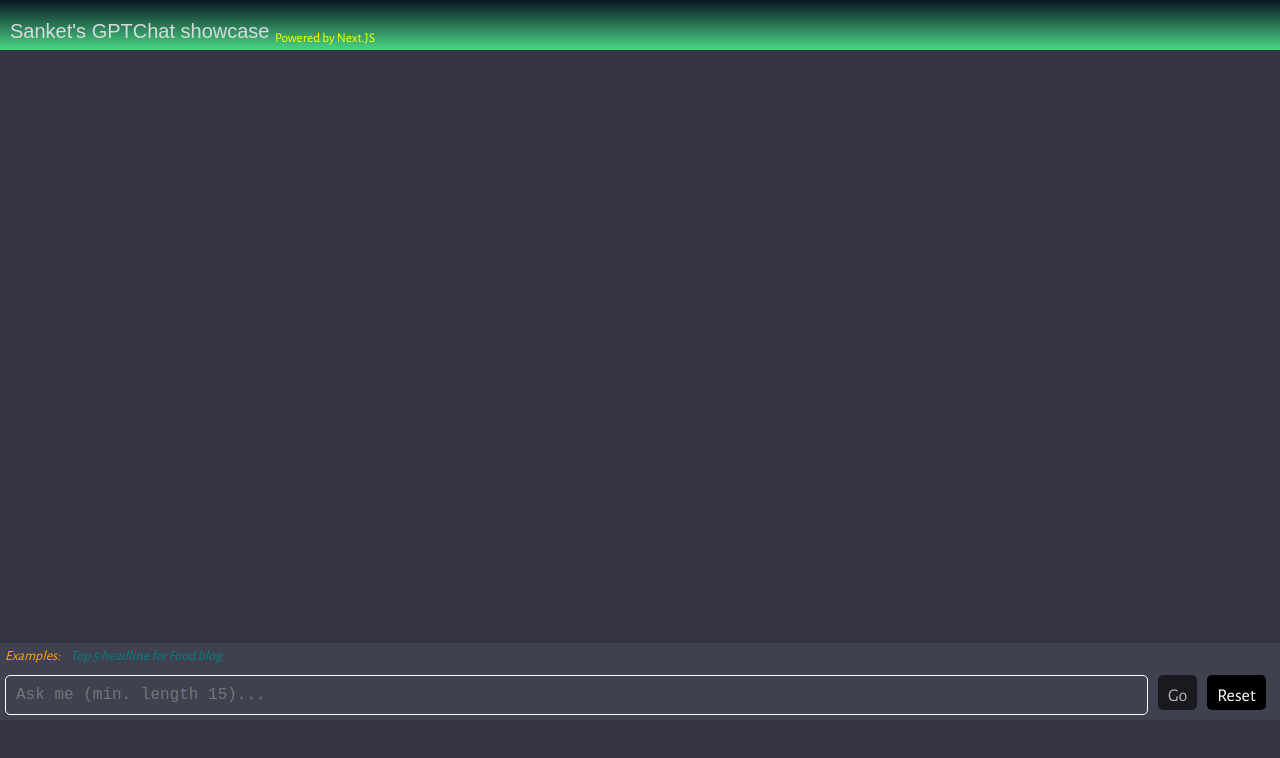
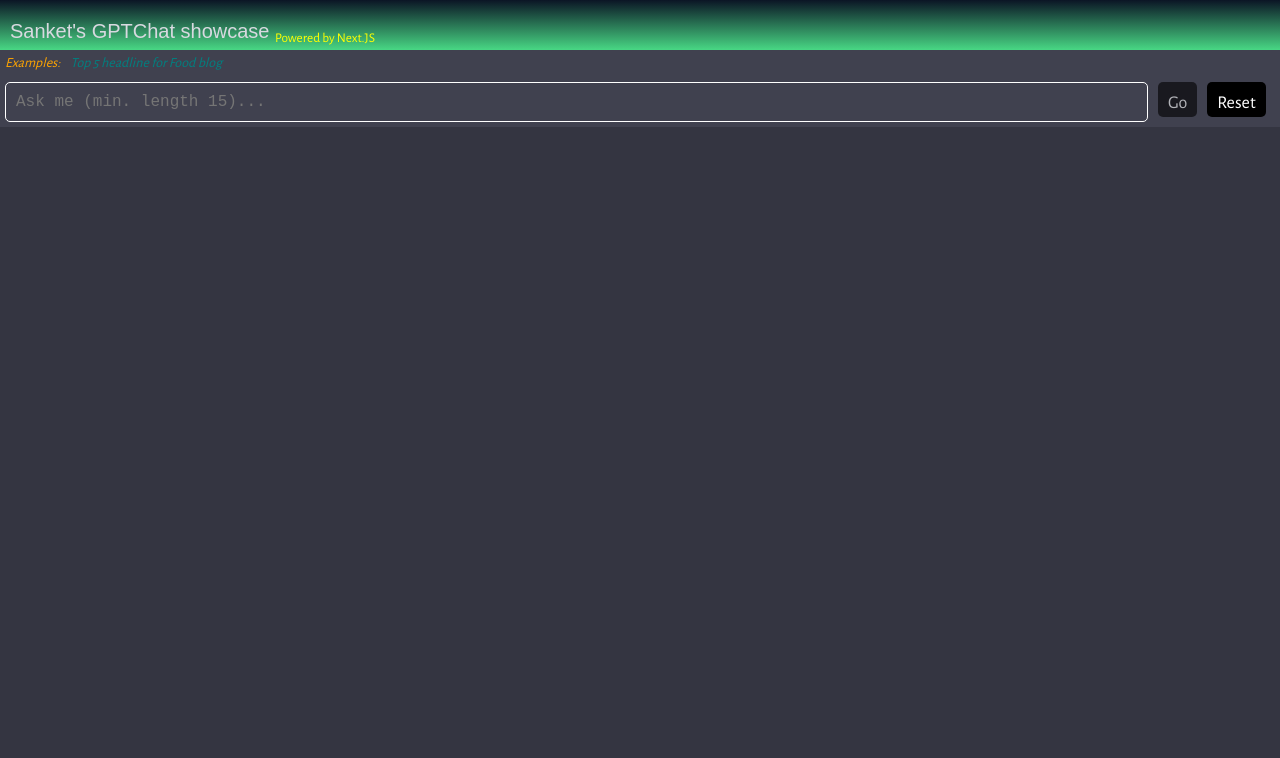
Before and after one commit to sankett/gpt3-web, a Next.js app: page / in a window 1280 px wide. Shown: the top 758 px of the page. Built offline with nearby package versions, Linux system fonts and the light colour scheme.

Commit message:
Changed UI

```diff
--- a/pages/index.js
+++ b/pages/index.js
@@ -226,20 +226,7 @@ setListChatStripe([])
       <div className='divHeader'>
       Sanket's GPTChat showcase <span className='subspan'><sub>Powered by Next.JS</sub></span>
         </div>
-    <div id="chat_container">
-      <div className='scrollContainer'>
-      {
-        listChatStripe.map(data => {
-
-          return <ChartStripe key={data.uniqueId} value={data.textValue} isAi={data.isAi} uniqueId={data.uniqueId} />
-        })
-      }
-       <div ref={bottomRef} />
-     </div>
-
-    </div>
-
-    <div className='formclass1'>
+      <div className='formclass1'>
       <span className='formclass1span1'>Examples:</span>
       <span className='formclass1span2'> Top 5 headline for Food blog</span>
 
@@ -257,6 +244,21 @@ setListChatStripe([])
 
         <button className='btnReset' onClick={reset}> Reset</button>
         </div>
+
+    <div id="chat_container">
+      <div className='scrollContainer'>
+      {
+        listChatStripe.map(data => {
+
+          return <ChartStripe key={data.uniqueId} value={data.textValue} isAi={data.isAi} uniqueId={data.uniqueId} />
+        })
+      }
+       <div ref={bottomRef} />
+     </div>
+
+    </div>
+
+
   </div>
   );
 }
```
